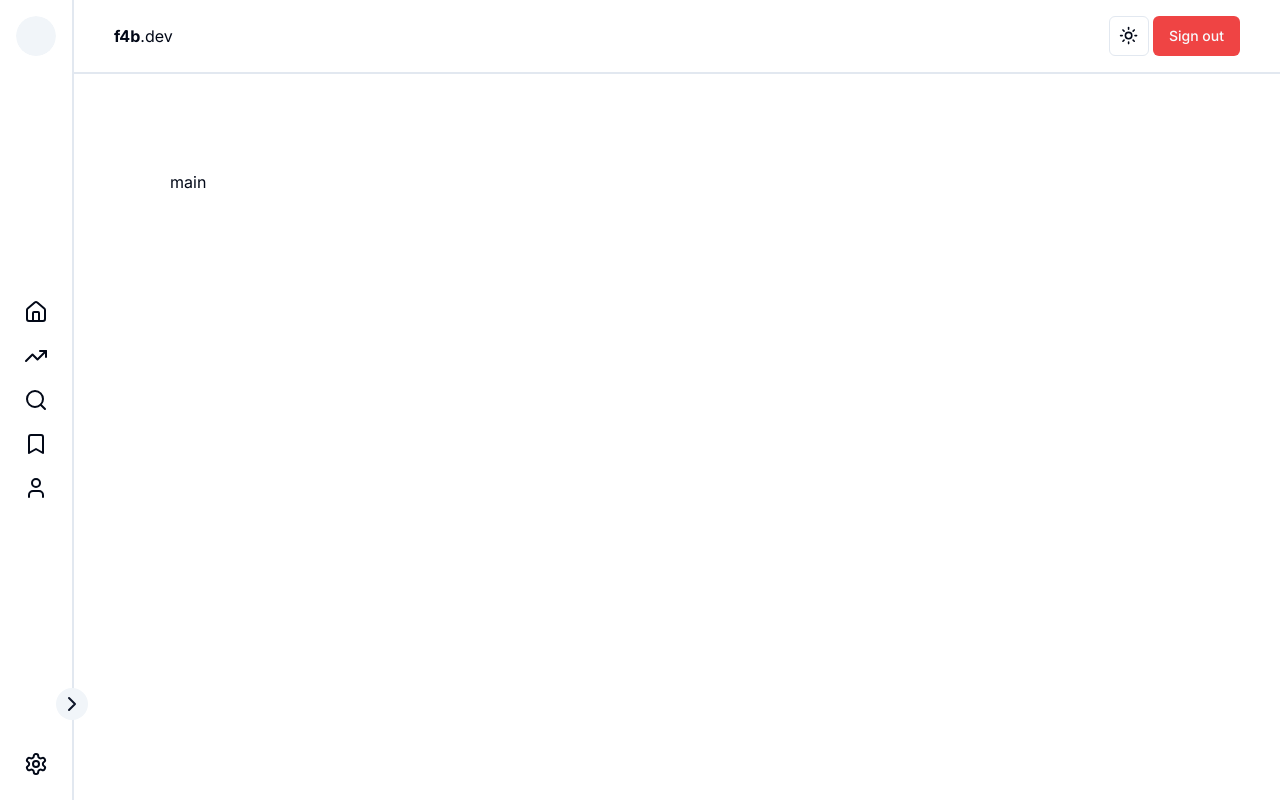
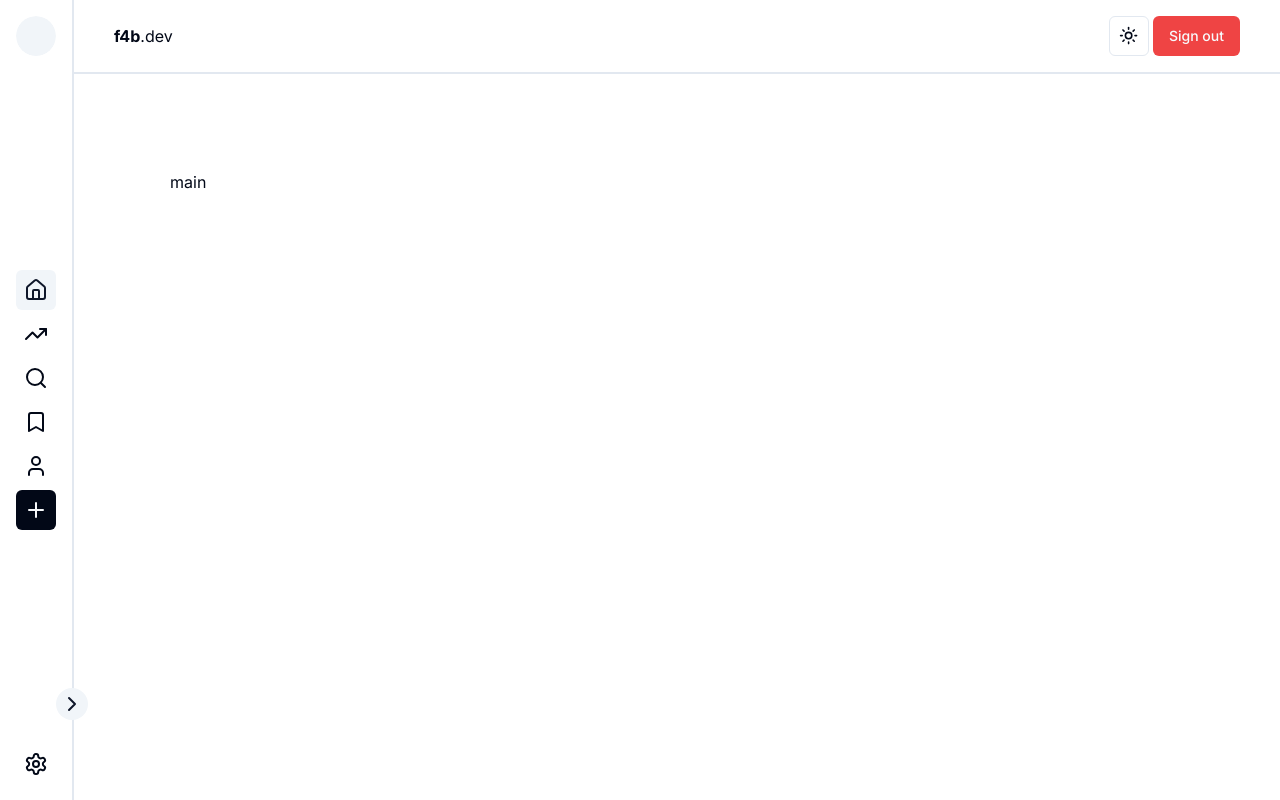
Before and after one commit to khalednadam/f4b-client, a Next.js app: page / in a window 1280 px wide. Built offline with nearby package versions, Linux system fonts and the light colour scheme; no server answers.

Commit message:
feat: :sparkles: make navbar item link

```diff
--- a/src/components/SideNavBar/NavBarItem.tsx
+++ b/src/components/SideNavBar/NavBarItem.tsx
@@ -1,18 +1,23 @@
 import React from "react";
 import { Button } from "../ui/button";
 import { AnimatePresence, motion } from "framer-motion";
+import Link from "next/link";
+import { usePathname } from "next/navigation";
 
 interface NavBarItemProps {
   isMini?: boolean;
   Icon: React.ReactNode;
   Text: string;
+  to: string;
 }
 
-const NavBarItem = ({ isMini = false, Icon, Text }: NavBarItemProps) => {
+const NavBarItem = ({ isMini = false, Icon, Text, to }: NavBarItemProps) => {
+  const pathName = usePathname();
   return (
+    <Link href={to}>
       <Button
-      variant="ghost"
-      className={`gap-2 justify-start`}
+        variant={pathName === to ? "secondary" : "ghost"}
+        className={`gap-2 justify-start w-full`}
         size={isMini ? "icon" : "default"}
       >
         <div className={`${isMini && "flex justify-center items-center mx-2"}`}>
@@ -32,6 +37,7 @@
           )}
         </AnimatePresence>
       </Button>
+    </Link>
   );
 };
 
--- a/src/components/SideNavBar/SideNavBarMenuItems.tsx
+++ b/src/components/SideNavBar/SideNavBarMenuItems.tsx
@@ -1,6 +1,8 @@
-import { Home, TrendingUp, Search, Bookmark, User } from "lucide-react";
+import { Home, TrendingUp, Search, Bookmark, User, Plus } from "lucide-react";
 import React from "react";
 import NavBarItem from "./NavBarItem";
+import { Button } from "../ui/button";
+import { AnimatePresence, motion } from "framer-motion";
 
 interface SideNavBarMenuItemsProps {
   isMini?: boolean;
@@ -9,11 +11,52 @@
 const SideNavBarMenuItems = ({ isMini = false }: SideNavBarMenuItemsProps) => {
   return (
     <>
-      <NavBarItem Icon={<Home />} Text="Home" isMini={isMini} />
-      <NavBarItem Icon={<TrendingUp />} Text="Trending" isMini={isMini} />
-      <NavBarItem Icon={<Search />} Text="Search" isMini={isMini} />
-      <NavBarItem Icon={<Bookmark />} Text="Saved" isMini={isMini} />
-      <NavBarItem Icon={<User />} Text="Profile" isMini={isMini} />
+      <NavBarItem Icon={<Home />} Text="Home" isMini={isMini} to="/" />
+      <NavBarItem
+        Icon={<TrendingUp />}
+        Text="Trending"
+        isMini={isMini}
+        to="/trending"
+      />
+      <NavBarItem
+        Icon={<Search />}
+        Text="Search"
+        isMini={isMini}
+        to="/search"
+      />
+      <NavBarItem
+        Icon={<Bookmark />}
+        Text="Saved"
+        isMini={isMini}
+        to="/saved"
+      />
+      <NavBarItem
+        Icon={<User />}
+        Text="Profile"
+        isMini={isMini}
+        to="/profile"
+      />
+      <Button
+        className={`gap-2 justify-start w-full items-center bg-foreground`}
+        size={isMini ? "icon" : "default"}
+      >
+        <div className={`${isMini && "flex justify-center items-center mx-2"}`}>
+          <Plus />
+        </div>
+
+        <AnimatePresence>
+          {!isMini && (
+            <motion.div
+              initial={{ opacity: 0, x: -20 }}
+              animate={{ opacity: 1, x: 0 }}
+              exit={{ opacity: 0, x: -20 }}
+              transition={{ duration: 0.1 }}
+            >
+              Add Project
+            </motion.div>
+          )}
+        </AnimatePresence>
+      </Button>
     </>
   );
 };
```
Lines whose indentation alone changed are shown as unchanged.
